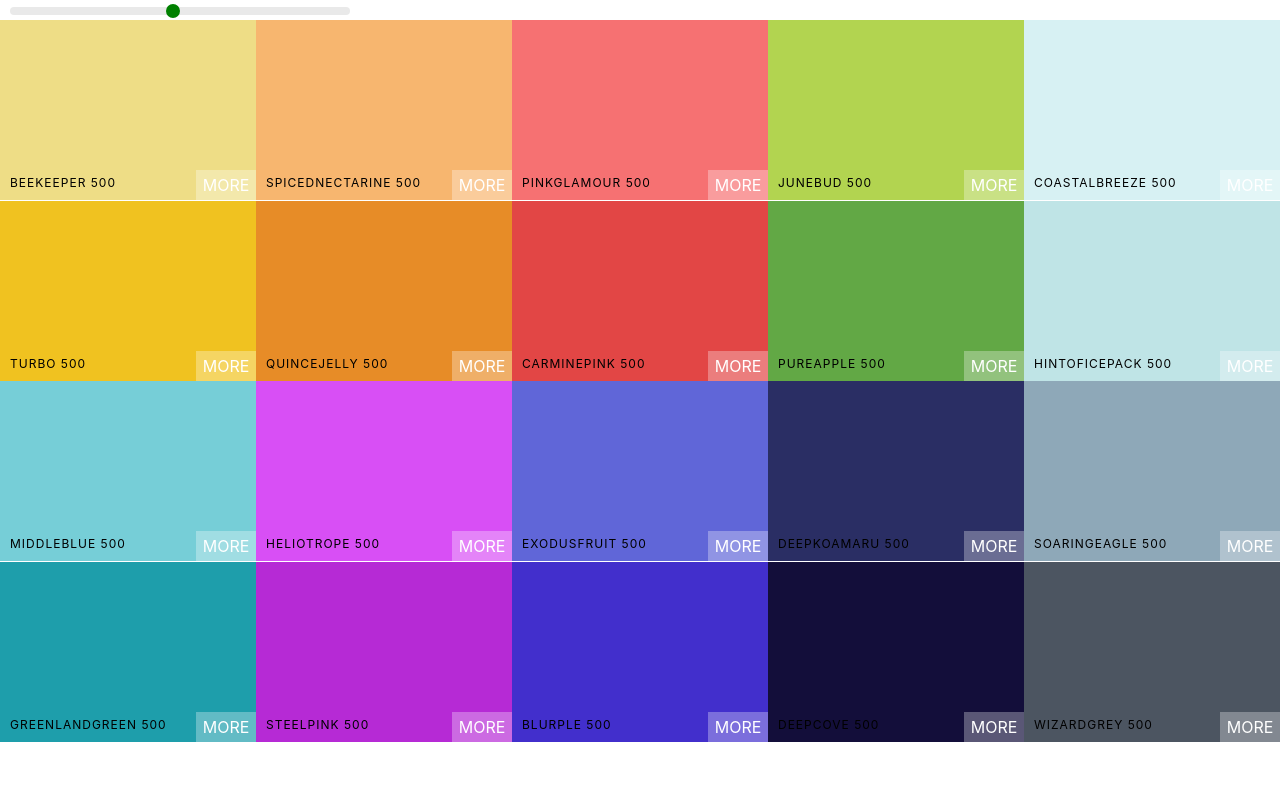
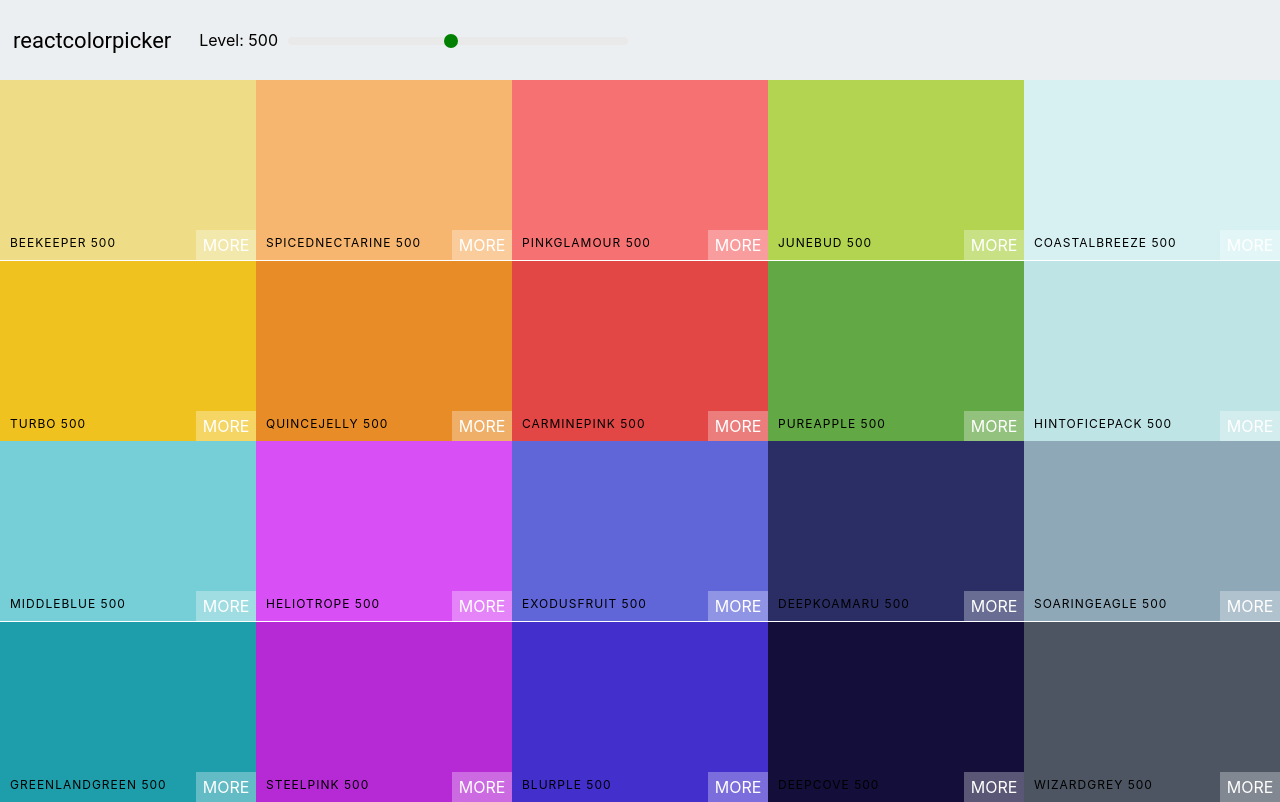
Before and after one commit to fafansin/colors, a React (Create React App) app: page / in a window 1280 px wide. Built offline with nearby package versions, Linux system fonts and the light colour scheme.

Commit message:
add navbar and font

```diff
--- /dev/null
+++ b/src/Navbar.css
@@ -0,0 +1,44 @@
+.Navbar{
+    display: flex;
+    align-items: center;
+    justify-content: flex-start;
+    height: 10vh;
+    background-color: #eceff1;
+}
+.logo{
+    margin-right: 15px;
+    padding: 0 13px;
+    font-size: 22px;
+
+    font-family: Roboto;
+    height: 100%;
+    display:flex;
+    align-items: center;
+}
+.logo a{
+    text-decoration: none;
+    color:black;
+}
+.slider{
+    width:340px;
+    margin: 0 10px;
+    display:inline-block;
+}
+
+.rc-slider-track{
+    background-color: transparent;
+}
+.rc-slider-rail{
+        height: 8px;
+}
+.rc-slider-handle,
+.rc-slider-handle:focus,
+.rc-slider-handle:active,
+.rc-slider-handle:hover{
+    background-color: green;
+    outline: none;
+    border: 2px solid green;
+    box-shadow: none;
+    margin-left: -7px;
+    margin-top: -3px;
+}
--- /dev/null
+++ b/src/Navbar.js
@@ -0,0 +1,27 @@
+import React, {Component} from 'react';
+import Slider from 'rc-slider';
+import 'rc-slider/assets/index.css';
+import './Navbar.css';
+
+export default class Navbar extends Component{
+    render(){
+        return (
+            <header className="Navbar">
+                <div className="logo">
+                    <a href="google.com">reactcolorpicker</a>
+                </div>
+                <div className="slider-container">
+                    <span>Level: {this.props.level}</span>
+                    <div className="slider">
+                        <Slider
+                            defaultValue={this.props.level}
+                            min={100}
+                            max={900}
+                            step={100}
+                            onAfterChange={this.props.changeLevel}/>
+                    </div>
+                </div>
+            </header>
+        )
+    }
+}
--- a/src/Palette.css
+++ b/src/Palette.css
@@ -5,27 +5,3 @@
 .Palette-colors{
     height: 90%;
 }
-
-.slider{
-    width:340px;
-    margin: 0 10px;
-    display:inline-block;
-}
-
-.rc-slider-track{
-    background-color: transparent;
-}
-.rc-slider-rail{
-        height: 8px;
-}
-.rc-slider-handle,
-.rc-slider-handle:focus,
-.rc-slider-handle:active,
-.rc-slider-handle:hover{
-    background-color: green;
-    outline: none;
-    border: 2px solid green;
-    box-shadow: none;
-    margin-left: -7px;
-    margin-top: -3px;
-}
--- a/src/Palette.js
+++ b/src/Palette.js
@@ -1,8 +1,7 @@
 import React, {Component} from 'react';
 import ColorBox from './ColorBox';
-import Slider from 'rc-slider';
-import 'rc-slider/assets/index.css';
 import "./Palette.css";
+import Navbar from './Navbar';
 
 export default class Palette extends Component{
     constructor(props){
@@ -16,14 +15,7 @@ export default class Palette extends Component{
     render(){
         return (
             <div className="Palette">
-                <div className="slider">
-                    <Slider
-                        defaultValue={this.state.level}
-                        min={100}
-                        max={900}
-                        step={100}
-                        onAfterChange={this.changeLevel}/>
-                </div>
+                <Navbar level={this.state.level} changeLevel={this.changeLevel}/>
                 <div className="Palette-colors">
                     {this.props.palette.colors[this.state.level].map((color) => (
                         <ColorBox key={color.name} background={color.hex} name={color.name} />)
```
